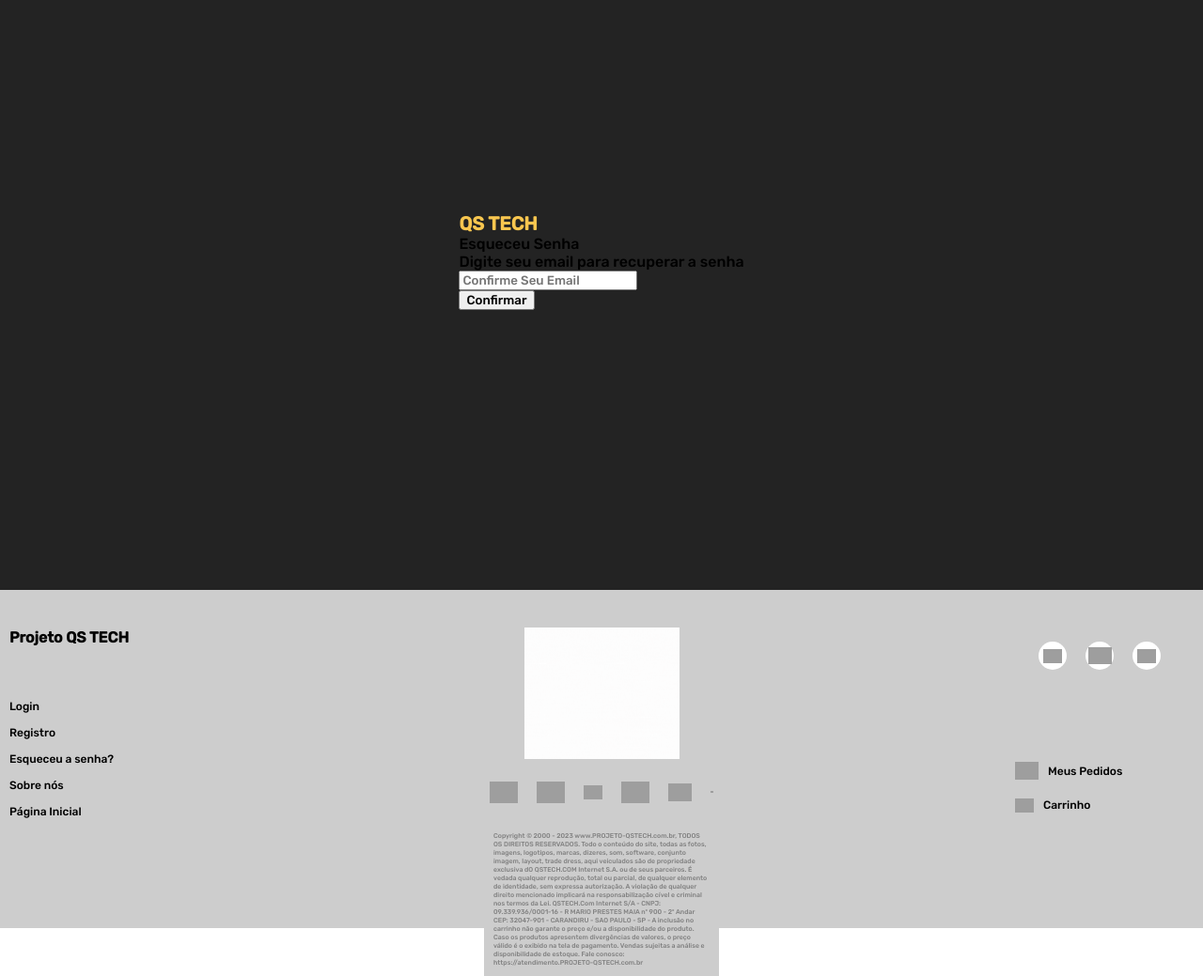
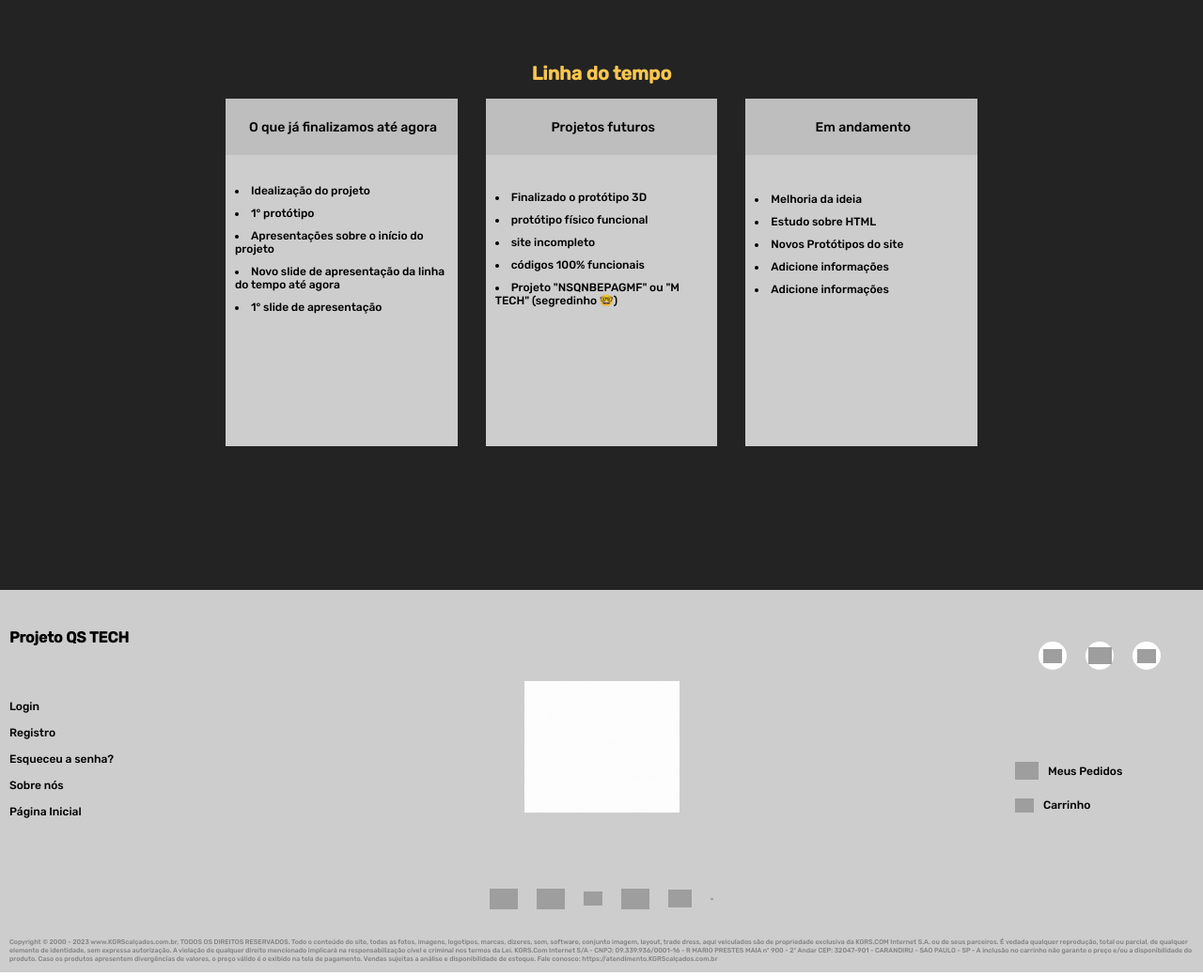
Before and after one commit to SilasDev07/qs-esqueceu-senha, a plain HTML site: page index.html in a window 1280 px wide. Shown: the part 144-1183 px from the top of the page at 94% size. Drawn offline with Linux system fonts and the light colour scheme; grey boxes are pictures that could not be loaded.

Commit message:
Update index.html

```diff
--- a/index.html
+++ b/index.html
@@ -1,17 +1,16 @@
 <!DOCTYPE html>
 <html lang="pt-BR">
-
 
 <head>
     <meta charset="UTF-8">
     <meta http-equiv="X-UA-Compatible" content="IE=edge">
     <meta name="viewport" content="width=device-width, initial-scale=1.0">
+    <title> Login | QSTECH </title>
     <link rel="icon" href="download (1).png">
-    <title>esqueceu-senha | QSTECH</title>
+
     <script src="script.js" defer></script>
     <link rel="stylesheet" href="style.css">
 </head>
-
 
 <body>
     <header>
@@ -30,7 +29,7 @@
                 <p><a href=""><img src="" alt="">Página</a> </p>
                 <p><a href=""><img src="" alt="">Registro</a></p>
                 <p><a href=""><img src="" alt="">Suporte</a></p>
-                <p><a href="">Linha do Tempo</a></p>
+                <p><a href="">Linha do tempo</a></p>
             </nav>
 
             <div class="container-login">
@@ -42,35 +41,50 @@
         <div class="container-h1">
             <h1>PROJETO QS-TECH</h1>
         </div>
-        <div class="container-logo"><img src="https://i.ibb.co/PjnwWtB/Design-sem-nome-removebg-preview.png"
-                width="20px" height="20px" alt=""></div>
+        <div class="container-logo"><img src="download.png" width="65px" height="60px" alt=""></div>
 
     </header>
     <main>
+        <div class="container-divs-t">
+            <h1> Linha do tempo </h1>
+            <div class="container-duvidas">
+                <div class="duvidas">
+                    <div class="feito-agora">O que já finalizamos até agora </div>
+                    <div class="container-texto4">
+                        <li> Idealização do projeto </li>
+                        <li> 1° protótipo </li>
+                        <li> Apresentações sobre o início do projeto </li>
+                        <li> Novo slide de apresentação da linha do tempo até agora </li>
+                        <li> 1° slide de apresentação</li>
 
+                    </div>
+                </div>
+                <div class="duvidas">
+                    <div class="texto-duv2">
+                        Projetos futuros
+                    </div>
+                    <div class="container-texto5">
+                        <li> Finalizado o protótipo 3D</li>
+                        <li> protótipo físico funcional</li>
+                        <li> site incompleto</li>
+                        <li> códigos 100% funcionais</li>
+                        <li> Projeto "NSQNBEPAGMF" ou "M TECH" (segredinho 🤓)</li>
+                    </div>
+                </div>
+                <div class="duvidas">
+                    <div class="texto-duv3">Em andamento </div>
+                    <div class="container-texto6">
+                        <li> Melhoria da ideia </li>
+                        <li> Estudo sobre HTML</li>
+                        <li> Novos Protótipos do site </li>
+                        <li> Adicione informações </li>
+                        <li> Adicione informações</li>
 
-        <div class="container-senha">
-            <div class="container-h1">
-                <h1>QS TECH</h1>
-            </div>
-            <div class="container-texto">
-                <div class="senha-esqueceu">Esqueceu Senha</div>
-                <div class="texto-container">Digite seu email para recuperar a senha</div>
-            </div>
-            <div class="container-input">
-                <div class="container-inputs">
-                    <input type="email" class="email-confirme" required placeholder="Confirme Seu Email">
-
-
+                    </div>
                 </div>
-            </div>
-            <div class="container-botao">
-                <button class="botao-confirmar">Confirmar</button>
             </div>
         </div>
     </main>
-
-
     <footer>
         <div class="container-esquerda">
             <div class="container-h4">
@@ -83,6 +97,20 @@
                 <a href="">Sobre nós</a>
                 <a href="">Página Inicial</a>
             </div>
+            <div class="container-fotos2">
+                <img src="https://cdn.icon-icons.com/icons2/2342/PNG/512/mastercard_payment_method_icon_142750.png"
+                    alt="" width="30px">
+                <img src="https://static.netshoes.com.br/2.82.7/netshoesbr/svg/payment-flags/pix.svg" alt=""
+                    width="30px">
+                <img src="https://cdn.icon-icons.com/icons2/674/PNG/512/Visa_icon-icons.com_60549.png" width="20px"
+                    alt="">
+                <img src="https://cdn.icon-icons.com/icons2/2341/PNG/512/hipercard_payment_method_card_icon_142739.png"
+                    alt="" width="30px">
+                <img src="https://cdn.icon-icons.com/icons2/2342/PNG/512/elo_pament_method_icon_142756.png" width="25px"
+                    alt="">
+                <img src="https://imagepng.org/wp-content/uploads/2019/09/boleto-simbolo-1.png" width="30px">
+            </div>
+
         </div>
         <div class="contaienr-pagamentos">
             <div class="container-transparente"></div>
@@ -104,16 +132,6 @@
                     alt="">
                 <img src="https://imagepng.org/wp-content/uploads/2019/09/boleto-simbolo-1.png" width="3    0px">
             </div>
-            <div class="container-textocop">Copyright © 2000 - 2023 www.PROJETO-QSTECH.com.br, TODOS OS DIREITOS
-                RESERVADOS. Todo o conteúdo do site, todas as fotos, imagens, logotipos, marcas, dizeres, som, software,
-                conjunto imagem, layout, trade dress, aqui veiculados são de propriedade exclusiva dO QSTECH.COM Internet
-                S.A. ou de seus parceiros. É vedada qualquer reprodução, total ou parcial, de qualquer elemento de
-                identidade, sem expressa autorização. A violação de qualquer direito mencionado implicará na
-                responsabilização cível e criminal nos termos da Lei. QSTECH.Com Internet S/A - CNPJ: 09.339.936/0001-16 -
-                R MARIO PRESTES MAIA nº 900 - 2º Andar CEP: 32047-901 - CARANDIRU - SAO PAULO - SP - A inclusão no
-                carrinho não garante o preço e/ou a disponibilidade do produto. Caso os produtos apresentem divergências
-                de valores, o preço válido é o exibido na tela de pagamento. Vendas sujeitas a análise e disponibilidade
-                de estoque. Fale conosco: https://atendimento.PROJETO-QSTECH.com.br</div>
         </div>
         <div class="container-direita">
             <div class="container-sociais">
@@ -138,9 +156,39 @@
                         alt="" width="20px">Carrinho</a>
 
             </div>
+
         </div>
+
+
     </footer>
+    <div>
+        <div class="container-textocop">Copyright © 2000 - 2023 www.KGRScalçados.com.br, TODOS OS DIREITOS
+            RESERVADOS. Todo o conteúdo do site, todas as fotos, imagens, logotipos, marcas, dizeres, som, software,
+            conjunto imagem, layout, trade dress, aqui veiculados são de propriedade exclusiva da KGRS.COM Internet
+            S.A. ou de seus parceiros. É vedada qualquer reprodução, total ou parcial, de qualquer elemento de
+            identidade, sem expressa autorização. A violação de qualquer direito mencionado implicará na
+            responsabilização cível e criminal nos termos da Lei. KGRS.Com Internet S/A - CNPJ: 09.339.936/0001-16 -
+            R MARIO PRESTES MAIA nº 900 - 2º Andar CEP: 32047-901 - CARANDIRU - SAO PAULO - SP - A inclusão no
+            carrinho não garante o preço e/ou a disponibilidade do produto. Caso os produtos apresentem divergências
+            de valores, o preço válido é o exibido na tela de pagamento. Vendas sujeitas a análise e disponibilidade
+            de estoque. Fale conosco: https://atendimento.KGRScalçados.com.br</div>
+
+    </div>
+
+
+
+
+
+
+
+
 </body>
 
 
+
+
+
+
+
+
 </html>
```
